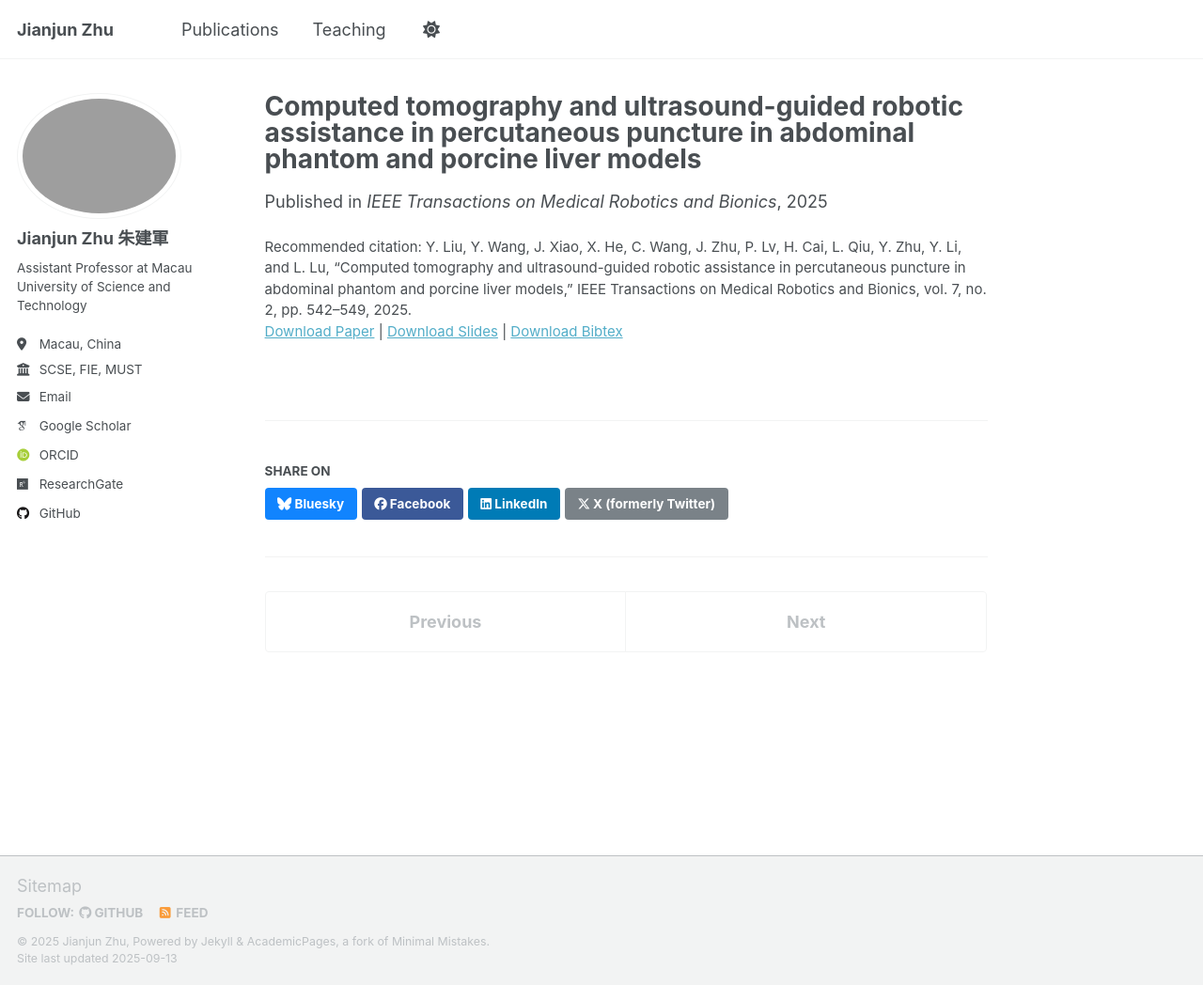
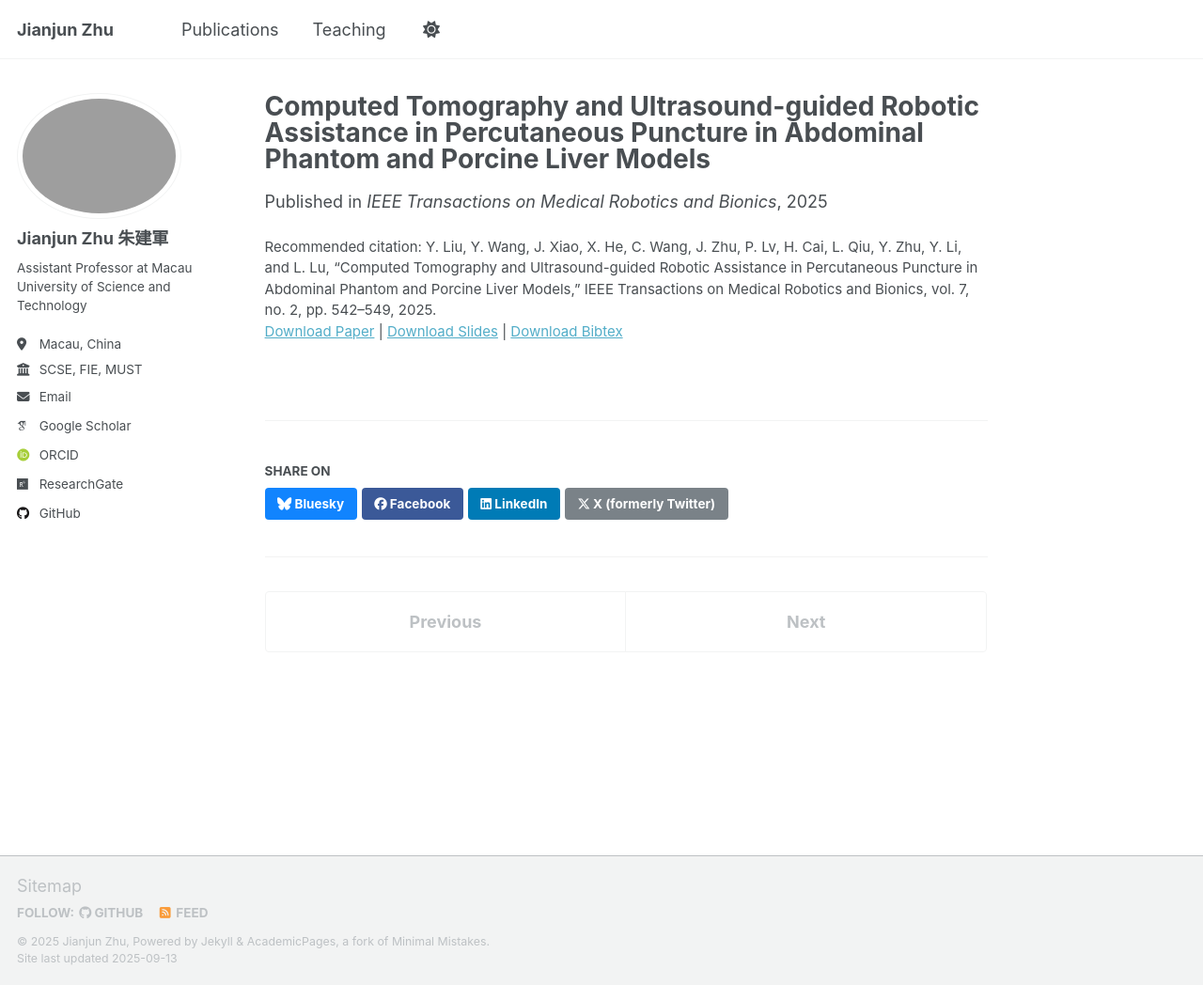
Before and after one commit to JianjunZhu/JianjunZhu.github.io, a Jekyll site: the page built from _publications/2025-TMRB.md, in a window 1280 px wide and 1048 px high. Shown: the whole window at 94% size. Built offline with Jekyll 4.4.1, drawn with Linux system fonts in a browser that asks for light colours; some web fonts are replaced; a script that is not in the unit is left out.

```diff
--- a/_publications/2025-TMRB.md
+++ b/_publications/2025-TMRB.md
@@ -1,5 +1,5 @@
 ---
-title: "Computed tomography and ultrasound-guided robotic assistance in percutaneous puncture in abdominal phantom and porcine liver models"
+title: "Computed Tomography and Ultrasound-guided Robotic Assistance in Percutaneous Puncture in Abdominal Phantom and Porcine Liver Models"
 collection: publications
 category: manuscripts
 permalink: /publication/2025-TMRB
@@ -9,5 +9,5 @@ venue: 'IEEE Transactions on Medical Robotics and Bionics'
 slidesurl: ''
 paperurl: 'https://ieeexplore.ieee.org/document/10924276'
 bibtexurl: ''
-citation: 'Y. Liu, Y. Wang, J. Xiao, X. He, C. Wang, J. Zhu, P. Lv, H. Cai, L. Qiu, Y. Zhu, Y. Li, and L. Lu, “Computed tomography and ultrasound-guided robotic assistance in percutaneous puncture in abdominal phantom and porcine liver models,” IEEE Transactions on Medical Robotics and Bionics, vol. 7, no. 2, pp. 542–549, 2025.'
+citation: 'Y. Liu, Y. Wang, J. Xiao, X. He, C. Wang, J. Zhu, P. Lv, H. Cai, L. Qiu, Y. Zhu, Y. Li, and L. Lu, “Computed Tomography and Ultrasound-guided Robotic Assistance in Percutaneous Puncture in Abdominal Phantom and Porcine Liver Models,” IEEE Transactions on Medical Robotics and Bionics, vol. 7, no. 2, pp. 542–549, 2025.'
 ---
```
